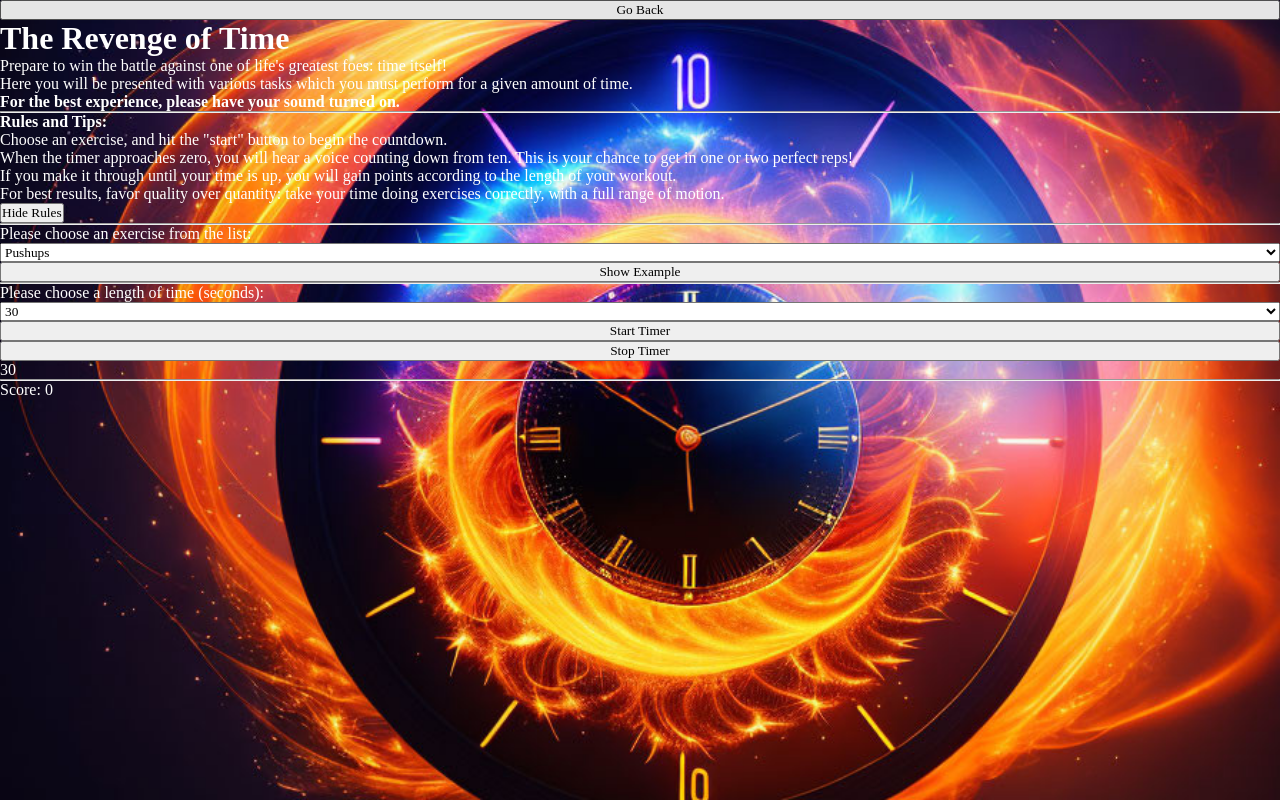
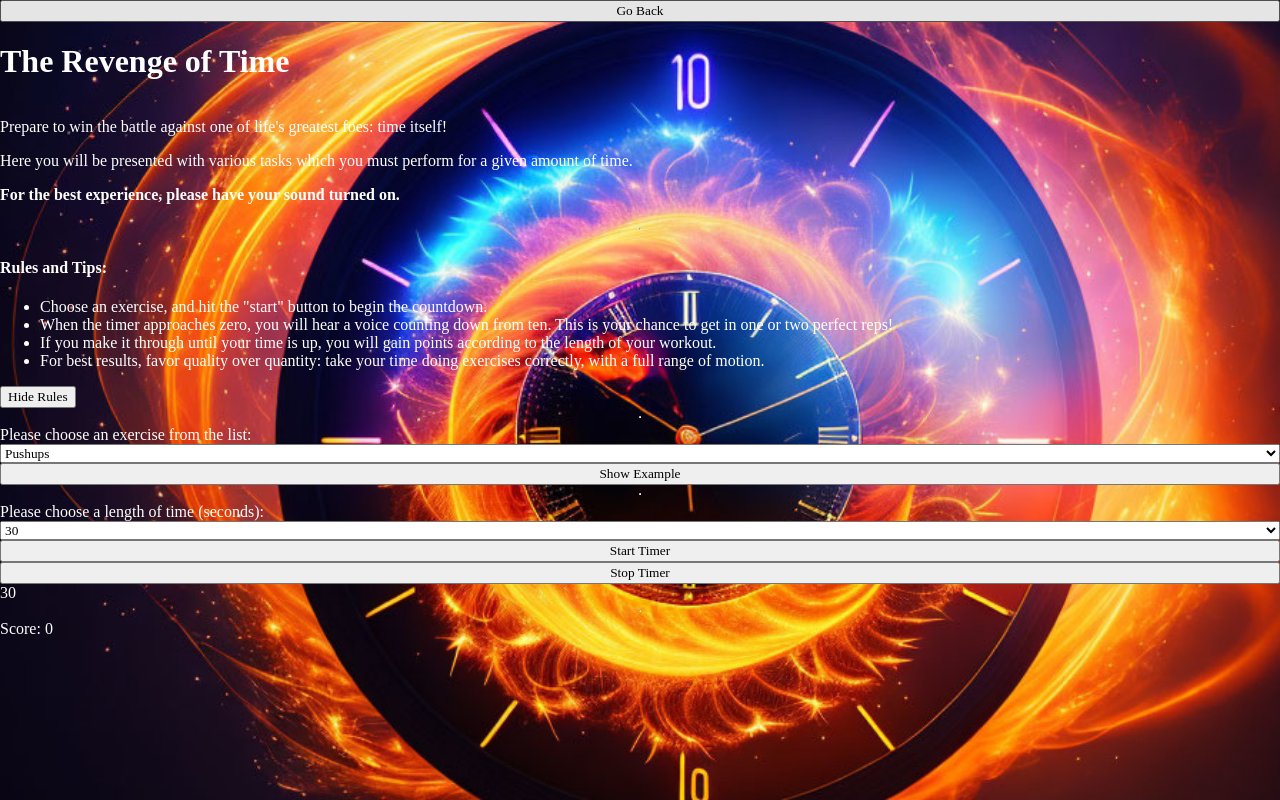
Before and after one commit to ChicoState/MuscleQuest, an Angular app in the folder muscle-quest-app/: page /sloane-lvl-one in a window 1280 px wide. Built offline with nearby package versions, Linux system fonts and the light colour scheme; a web font is replaced by a local one.

Commit message:
Remove unnecessary scss

```diff
--- a/muscle-quest-app/src/app/sloane-lvl-one/sloane-lvl-one.component.css
+++ b/muscle-quest-app/src/app/sloane-lvl-one/sloane-lvl-one.component.css
@@ -1,9 +1,6 @@
 html,
 body,
 * {
-  box-sizing: border-box;
-  margin: 0;
-  padding: 0;
   font-family: "Luxurious Roman", cursive;
   color: white;
 }
```
